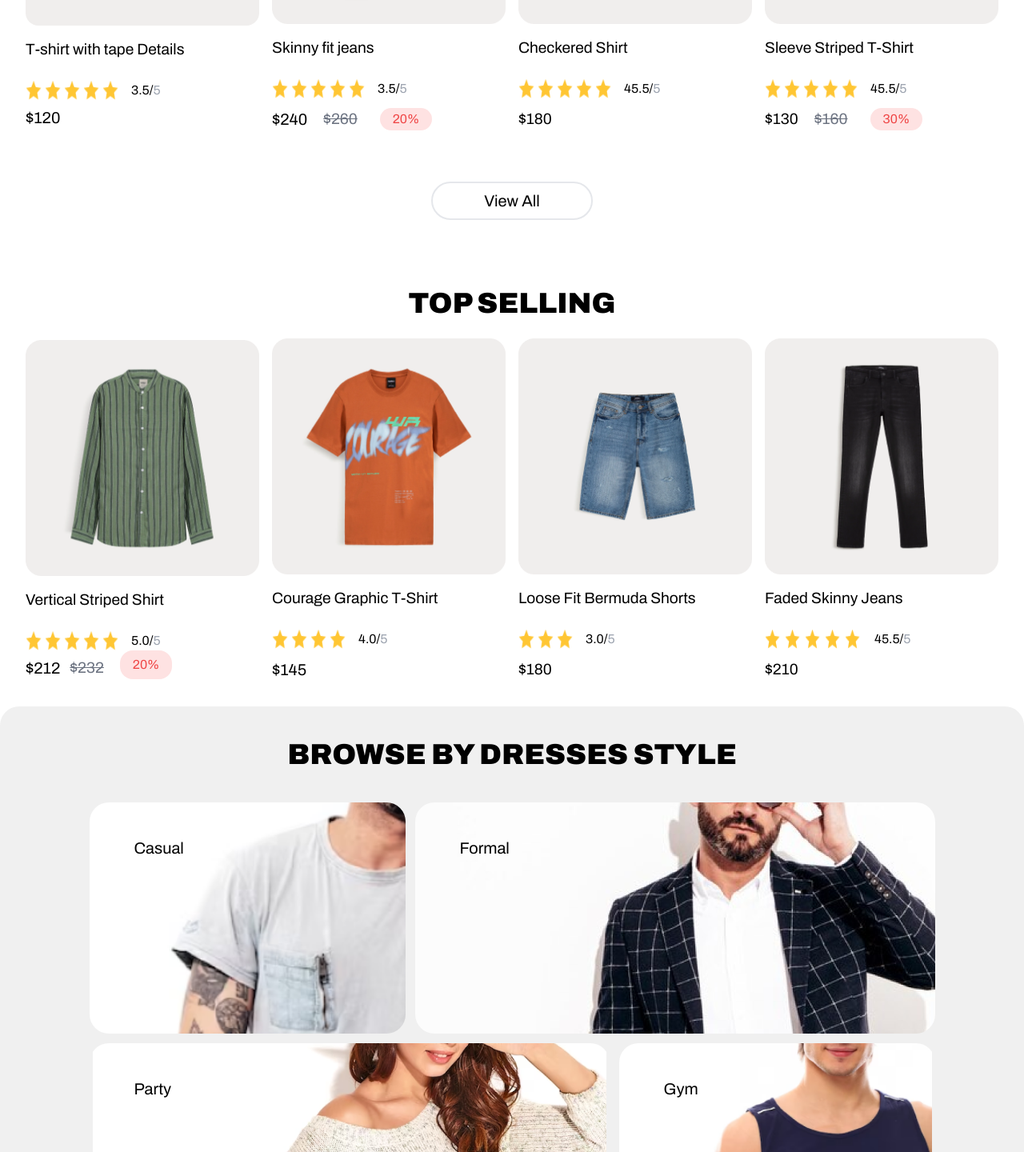
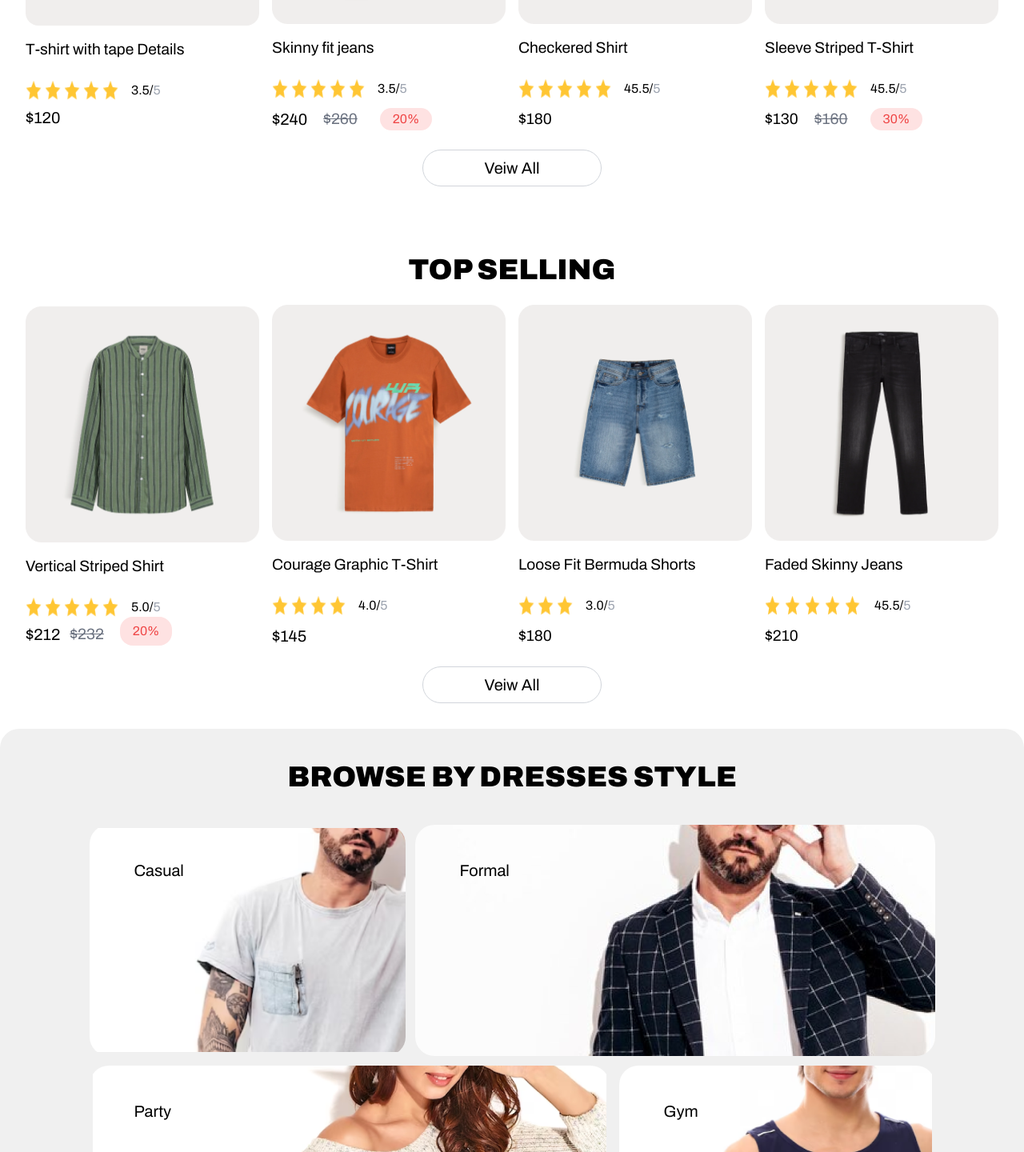
Before and after one commit to Tahanaz0/secondAssign, a Next.js app: page / in a window 1280 px wide. Shown: the part 1360-2800 px from the top of the page at 80% size. Built offline with nearby package versions, Linux system fonts and the light colour scheme.

Commit message:
'fiximg'

```diff
--- a/src/app/component/home.tsx
+++ b/src/app/component/home.tsx
@@ -5,7 +5,7 @@ function Homepage() {
   return (
     <>
       <div
-        className="h-auto sm:h-auto md:min-h-screen p-5 sm:p-5 md:p-10 md:w-full relative"
+        className="h-auto  bg-[#F0F0F0] sm:h-auto md:min-h-screen p-5 sm:p-5 md:p-10 md:w-full relative"
         style={{
           backgroundImage: 'url(/bg.png)',
           backgroundRepeat: 'no-repeat',
@@ -213,8 +213,10 @@ function Homepage() {
             </div>
           </div>
         </div>
-        <div className=" mt-16 text-center">
-          <button className="px-40 text-xl  sm:px-44 sm:text-xl  md:px-16 py-2  border-2 border-gray-200  rounded-full">View All</button>
+        <div className="mt-6 relative z-10  text-center">
+          <button className="w-[100%] sm:w-[100%]  sm:text-xl md:w-56 md:px-12 py-2 border  border-gray-300 rounded-full">
+            Veiw All
+          </button>
         </div>
       </div>
 
@@ -351,6 +353,11 @@ function Homepage() {
             </div>
           </div>
         </div>
+        <div className="mt-6 relative z-10  text-center">
+          <button className="w-[100%] sm:w-[100%]  sm:text-xl md:w-56 md:px-12 py-2 border  border-gray-300 rounded-full">
+            Veiw All
+          </button>
+        </div>
       </div>
 
 
@@ -368,7 +375,7 @@ function Homepage() {
     className="w-full sm:w-[650px] md:w-[395px] h-[289px] rounded-3xl pl-14 pt-9 text-3xl"
     style={{
       backgroundImage: 'url(/frame1.png)',
-      backgroundSize: '150%',
+      backgroundSize: '100%',
       backgroundRepeat: 'no-repeat',
       backgroundPosition: 'center',
     }}
--- a/src/app/component/nav.jsx
+++ b/src/app/component/nav.jsx
@@ -26,7 +26,7 @@ function Nav() {
 
                         {/* Menu Items */}
                         {menuOpen && (
-                            <ul className="mt-2 bg-white shadow-lg rounded p-4 flex flex-col gap-4">
+                            <ul className="mt-2 bg-white shadow-lg rounded p-4 flex flex-col gap-4 hover:cursor-pointer">
                                 <li
                                     className="flex justify-between items-center hover:bg-[#F5F5F5] p-2 rounded"
                                     onClick={() => setMenuOpen(false)}
```
